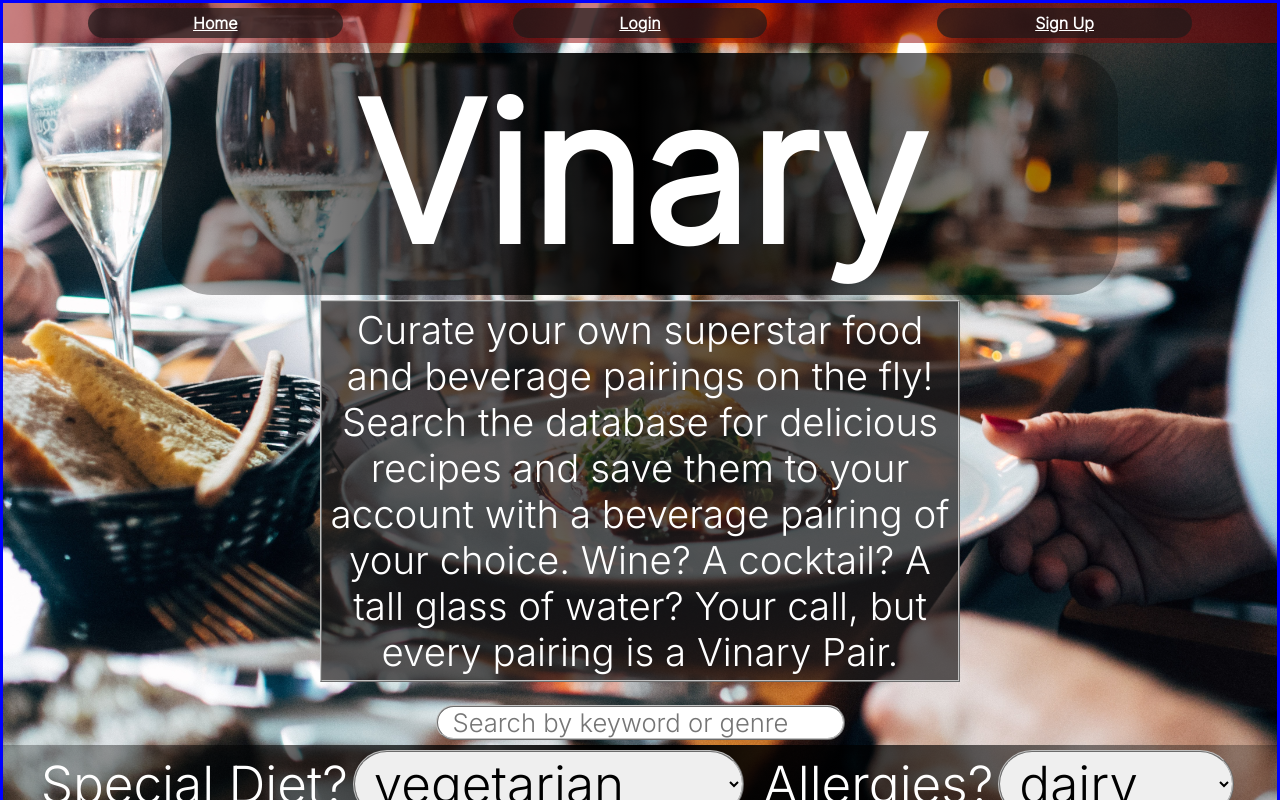
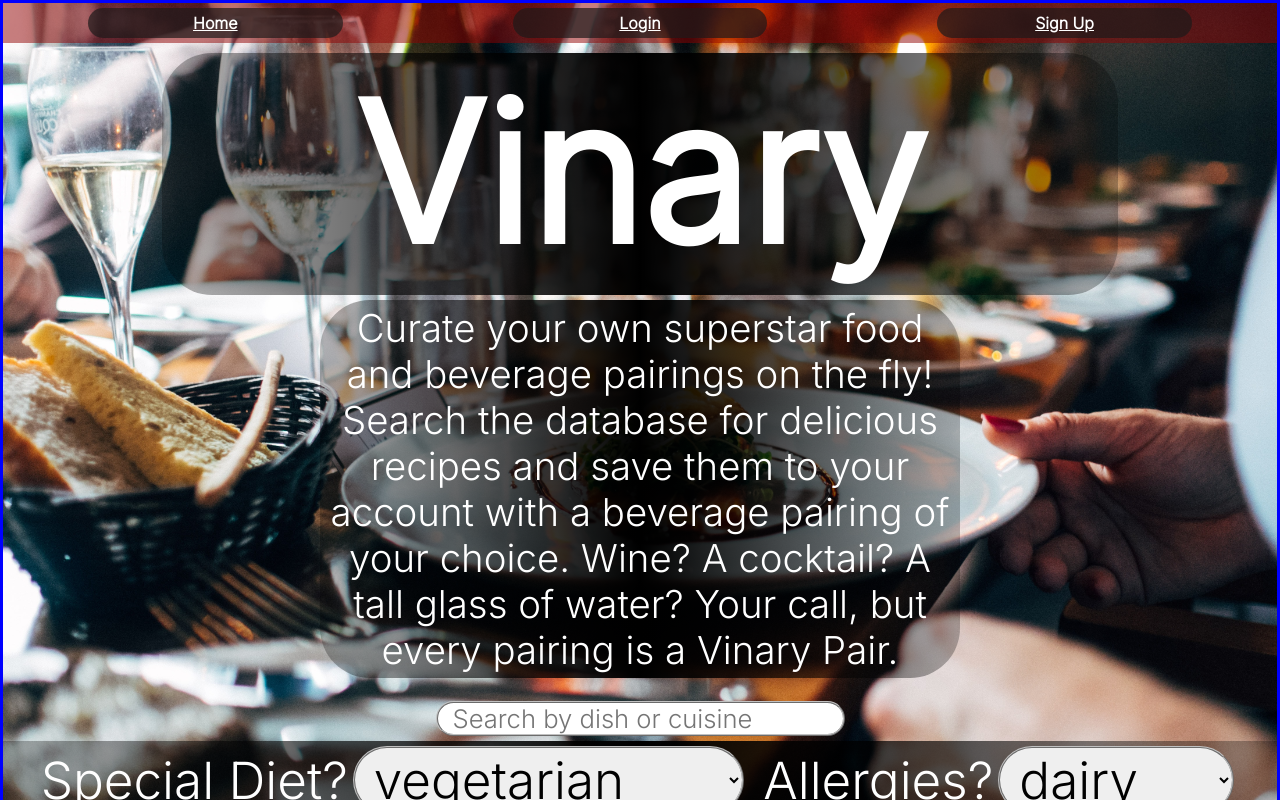
Before and after one commit to zkzerotwo/vinary-capstone-client, a React (Create React App) app: page / in a window 1280 px wide. Shown: the top 800 px of the page. Built offline with nearby package versions, Linux system fonts and the light colour scheme.

Commit message:
retooled welcome

```diff
--- a/src/App.css
+++ b/src/App.css
@@ -62,7 +62,11 @@ body {
 
 .intro-card {
   margin: 5px;
+  background: linear-gradient(
+    90deg
+    , rgba(0, 0, 0, 0.25) 0%, rgba(0, 0, 0, 1) 50%, rgba(0, 0, 0, 0.25) 100%);
   /* margin: auto; */
+  border-radius: 50px;
   padding: 5px;
   /* border-width: 2px;
   border-style: ridge;
--- a/src/LandingPage/LandingPage.js
+++ b/src/LandingPage/LandingPage.js
@@ -25,7 +25,7 @@ export default class LandingPage extends React.Component {
                     <NavBar />
                 </header>
                 <h1 className="welcome ">Vinary</h1>
-                <div className="intro-card box">
+                <div className="intro-card">
                     <p>Curate your own superstar food and beverage pairings on the fly! Search the database for delicious recipes and save them to your account with a beverage pairing of your choice. Wine? A cocktail? A tall glass of water? Your call, but every pairing is a Vinary Pair.</p>
                 </div>
                 <SearchBar />
--- a/src/SearchBar/SearchBar.js
+++ b/src/SearchBar/SearchBar.js
@@ -173,7 +173,7 @@ export default class SearchBar extends React.Component {
                             id='recipe_search'
                             className="recipe_search"
                             name='recipe_search'
-                            placeholder='Search by keyword or genre'
+                            placeholder='Search by dish or cuisine'
                             onChange={e => this.updateSearchQuery(e.target.value)}
                             required
                         ></input>
```
